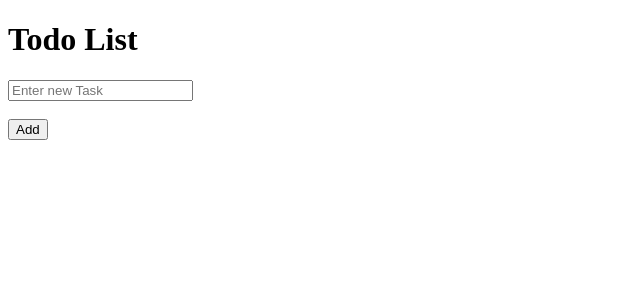
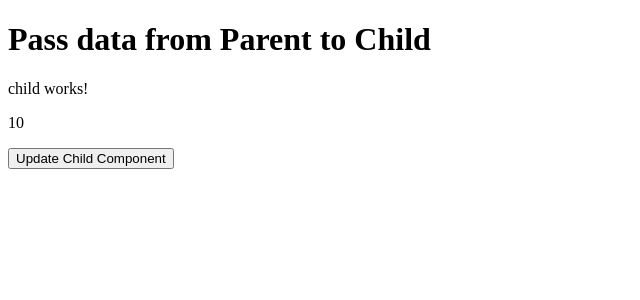
Before and after one commit to mmraihan/Angular-CodeStepByStep, an Angular app in the folder blog/: page / in a window 1280 px wide. Shown: the top 300 px of the page, without its empty margins (0-640 px from the left). Built offline with nearby package versions, Linux system fonts and the light colour scheme.

Commit message:
Pass data from Parent to Child.

```diff
--- a/blog/src/app/app.component.html
+++ b/blog/src/app/app.component.html
@@ -1,7 +1,4 @@
 <h1>{{title}}</h1>
-<input type="text" placeholder="Enter new Task" #task> <br><br>
-<button (click)="addTask(task.value)">Add</button> <br> <br>
 
-<ul *ngFor="let item of list">
-<li>{{item.id}}, {{item.name}} <button (click)="removeTask(item.id)" >Remove</button></li>
-</ul>
+<app-child [item]="data" ></app-child>
+<button (click)="updateData()" >Update Child Component</button>
--- a/blog/src/app/app.component.ts
+++ b/blog/src/app/app.component.ts
@@ -6,15 +6,10 @@ import { Component } from '@angular/core';
   styleUrls: ['./app.component.css']
 })
 export class AppComponent {
-  title = 'Todo List';
-  list: any[]=[];
-  addTask(item:string){
-   this.list.push({id: this.list.length, name: item});
+  title = 'Pass data from Parent to Child';
+  data=10;
+  updateData(){
+    this.data=Math.random();
   }
-  removeTask(id: number){
-    console.warn(id)
-    this.list=this.list.filter(i=>i.id!==id)
 
-
-  }
 }
--- a/blog/src/app/app.module.ts
+++ b/blog/src/app/app.module.ts
@@ -2,10 +2,12 @@ import { NgModule } from '@angular/core';
 import { BrowserModule } from '@angular/platform-browser';
 
 import { AppComponent } from './app.component';
+import { ChildComponent } from './child/child.component';
 
 @NgModule({
   declarations: [
-    AppComponent
+    AppComponent,
+    ChildComponent
   ],
   imports: [
     BrowserModule
--- /dev/null
+++ b/blog/src/app/child/child.component.html
@@ -0,0 +1,2 @@
+<p>child works!</p>
+<p>{{item}}</p>
--- /dev/null
+++ b/blog/src/app/child/child.component.ts
@@ -0,0 +1,15 @@
+import { Component, Input, OnInit } from '@angular/core';
+
+@Component({
+  selector: 'app-child',
+  templateUrl: './child.component.html',
+  styleUrls: ['./child.component.css']
+})
+export class ChildComponent implements OnInit {
+
+  constructor() { }
+
+  ngOnInit(): void {
+  }
+@Input() item=0
+}
```
Also changed, not shown: blog/src/app/child/child.component.css (added), 1 other file (tests, documents, lock files or other folders).
